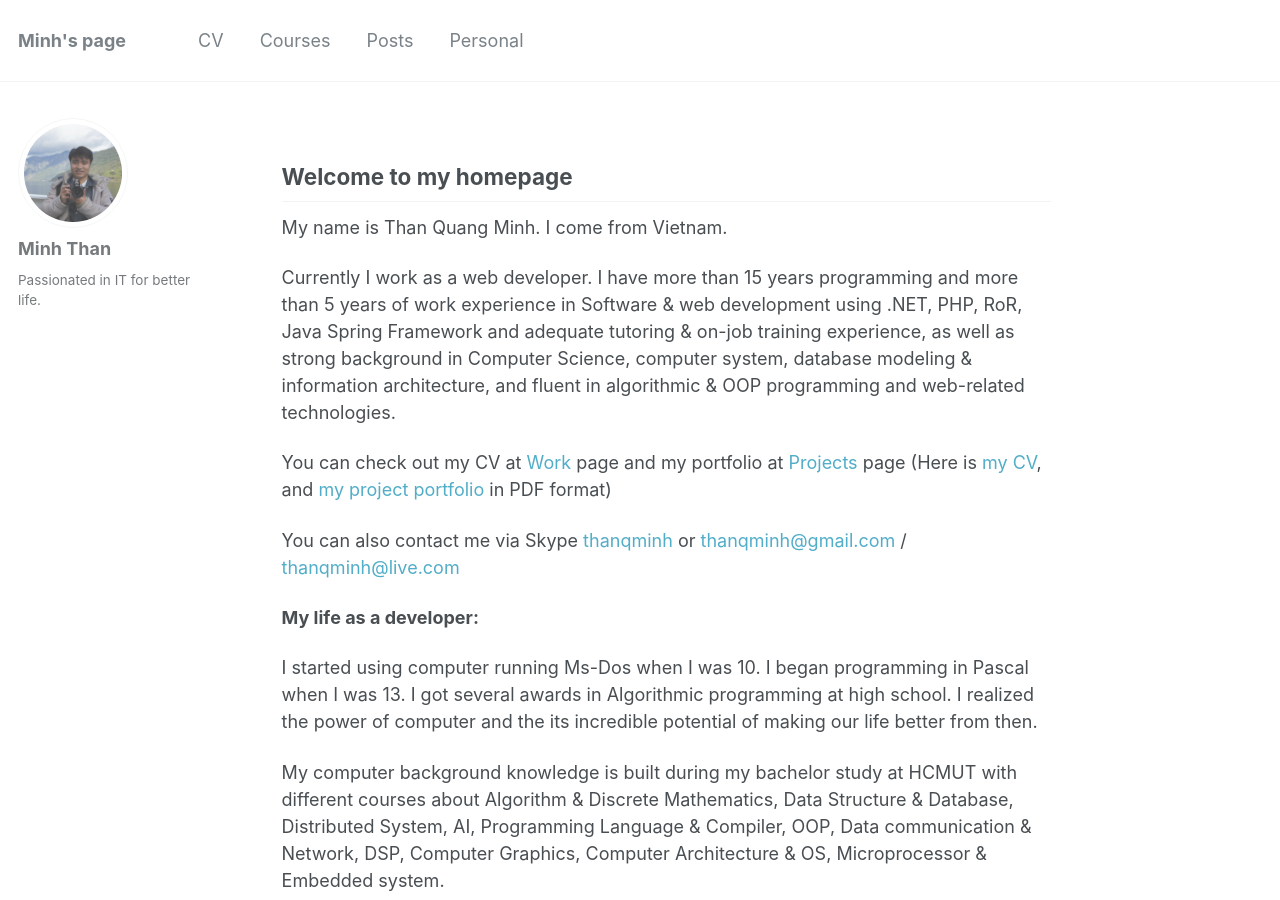
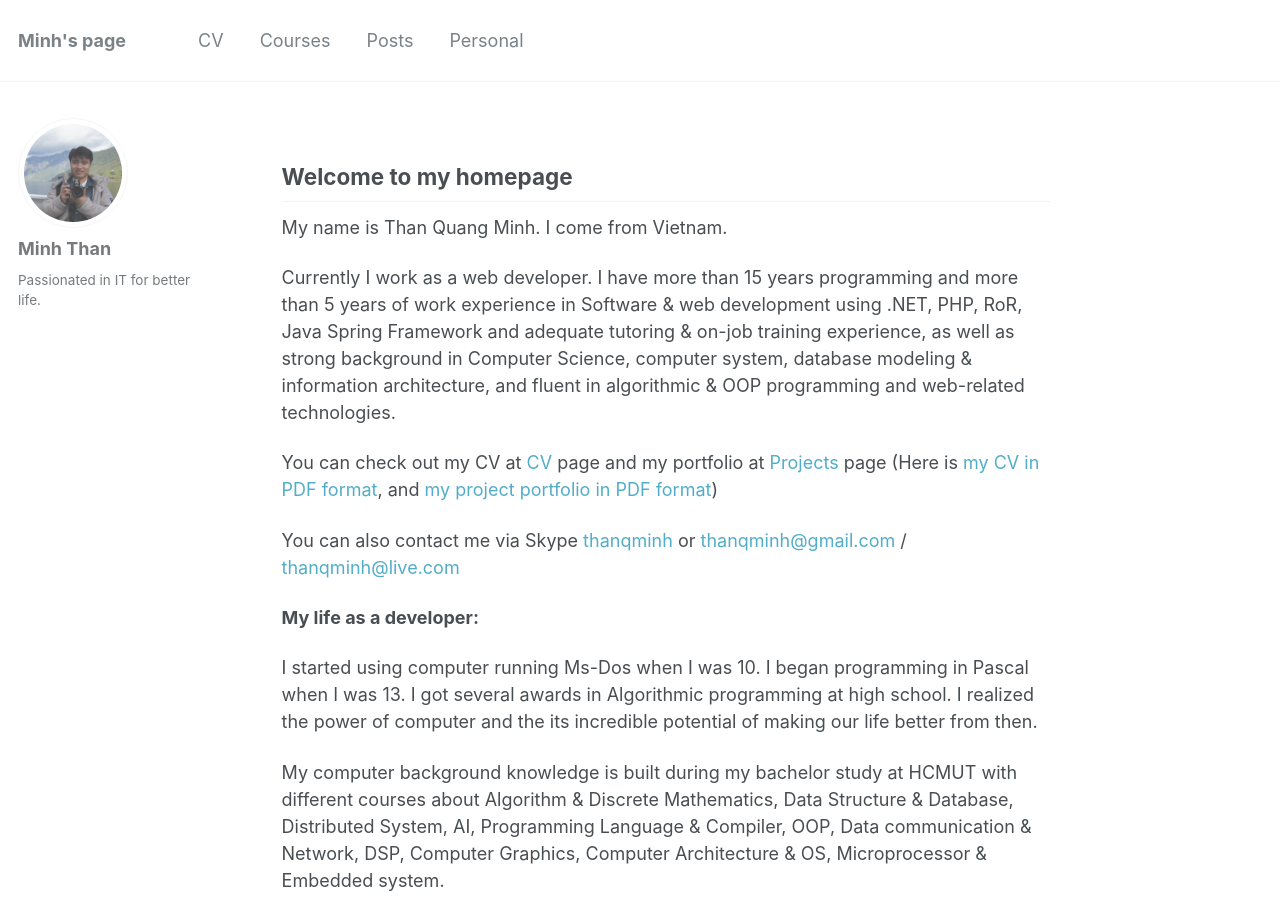
Before and after one commit to thanqminh/thanqminh.github.io, a Jekyll site: the page built from index.html, in a window 1280 px wide and 900 px high. Built offline with Jekyll 4.4.1, drawn with Linux system fonts in a browser that asks for light colours; the list of posts is cut into pages by our own code.

Commit message:
update home

```diff
--- a/index.html
+++ b/index.html
@@ -6,7 +6,7 @@ author_profile: true
 <h2>Welcome to my homepage</h2>
 <p>My name is Than Quang Minh. I come from Vietnam.</p>
 <p>Currently I work as a web developer. I have more than 15 years programming and more than 5 years of work experience in Software & web development using .NET, PHP, RoR, Java Spring Framework and adequate tutoring & on-job training experience, as well as strong background in Computer Science, computer system, database modeling & information architecture, and fluent in algorithmic & OOP programming and web-related technologies. </p>
-<p>You can check out my CV at <a href="/work/">Work</a> page and my portfolio at <a href="/projects">Projects</a> page (Here is <a href="/files/minh-cv.pdf">my CV</a>, and <a href="/files/minh-portfolio.pdf">my project portfolio</a> in PDF format)</p>
+<p>You can check out my CV at <a href="/cv">CV</a> page and my portfolio at <a href="/projects">Projects</a> page (Here is <a href="/files/minh-cv.pdf">my CV in PDF format</a>, and <a href="/files/minh-portfolio.pdf">my project portfolio in PDF format</a>)</p>
 <script type="text/javascript" src='http://download.skype.com/share/skypebuttons/js/skypeCheck.js'></script>
 <NOSCRIPT>
     <em>Email address protected by JavaScript.<BR>
```
